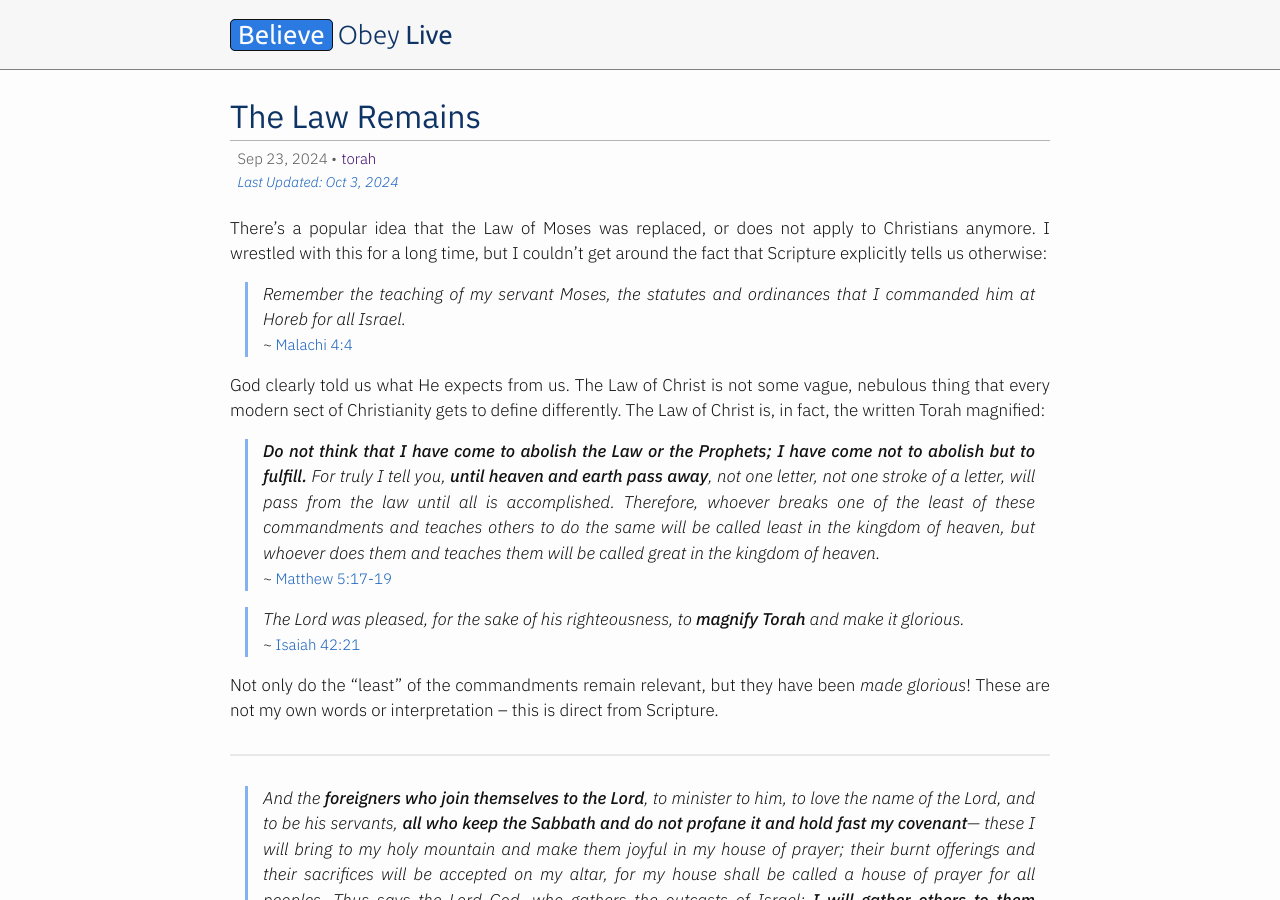
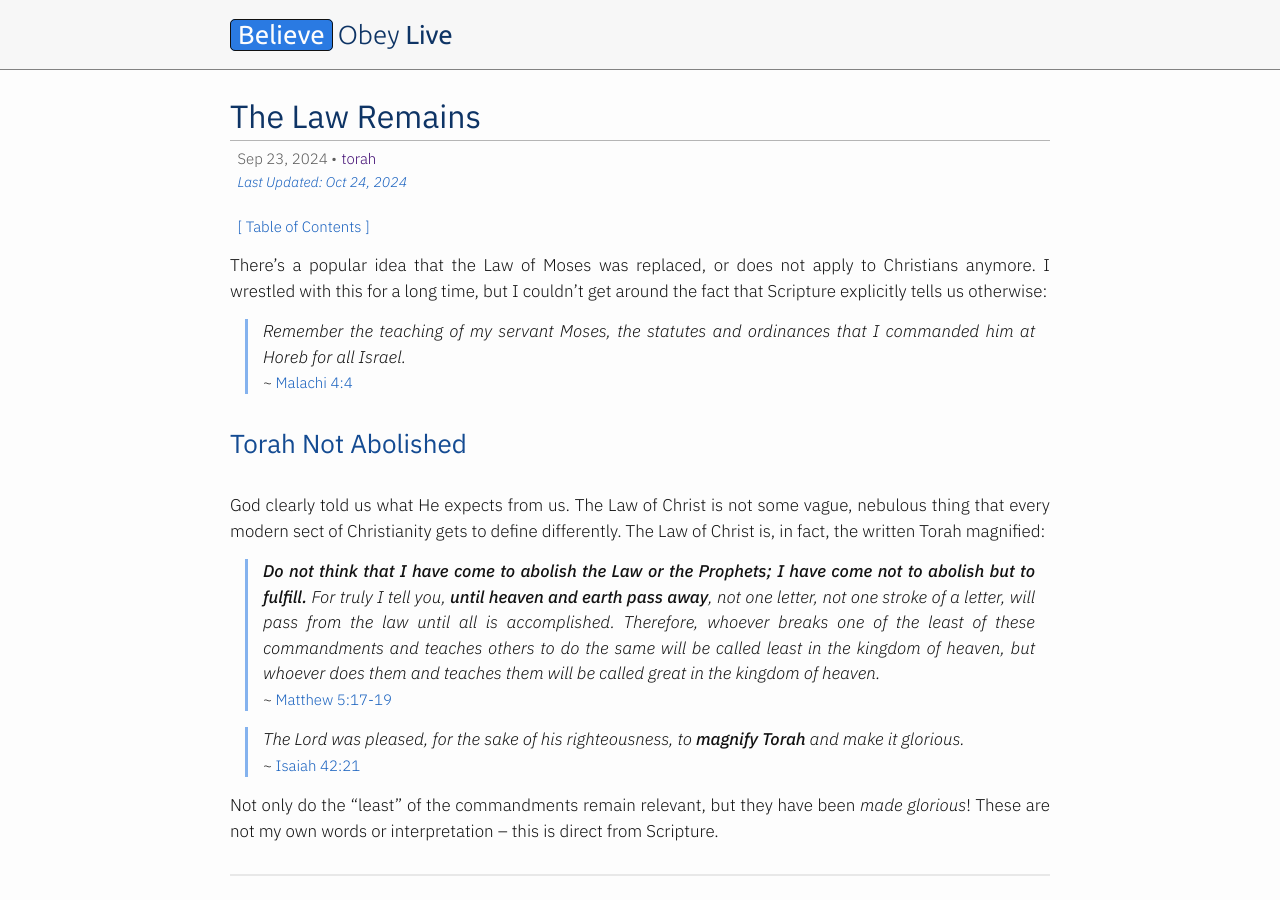
Before and after one commit to mrcnski/believeobey.live, a Jekyll site: the page built from _posts/2024-09-23-the-law-remains.md, in a window 1280 px wide and 900 px high. Built offline with Jekyll 4.4.1, drawn with Linux system fonts in a browser that asks for light colours.

Commit message:
"The Law Remains": add table of contents

```diff
--- a/_posts/2024-09-23-the-law-remains.md
+++ b/_posts/2024-09-23-the-law-remains.md
@@ -1,7 +1,11 @@
 ---
 categories: torah
-last-updated: Oct 3, 2024
+toc: true
+last-updated: Oct 24, 2024
 ---
+
+* Table of contents.
+{:toc}
 
 There's a popular idea that the Law of Moses was replaced, or does not apply to Christians anymore. I wrestled with this for a long time, but I couldn't get around the fact that Scripture explicitly tells us otherwise:
 
@@ -9,6 +13,8 @@
 text="Remember the teaching of my servant Moses, the statutes and ordinances that I commanded him at Horeb for all Israel."
 verse="Malachi 4:4"
 %}
+
+## Torah Not Abolished
 
 God clearly told us what He expects from us. The Law of Christ is not some vague, nebulous thing that every modern sect of Christianity gets to define differently. The Law of Christ is, in fact, the written Torah magnified:
 
```
